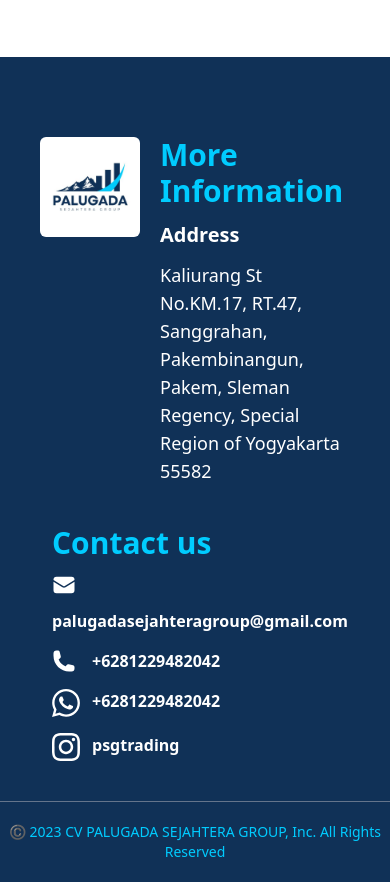
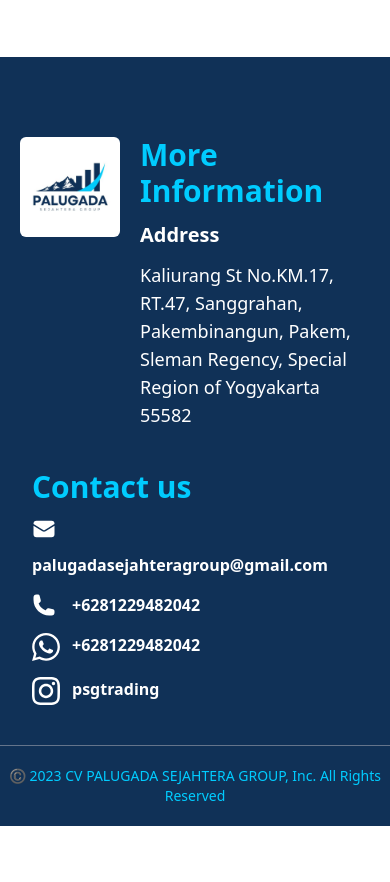
Before and after one commit to adrianuscharlie/palugada_company_profile, a Next.js app: page / in a window 390 px wide. Shown: the part 2360-3242 px from the top of the page. After the commit the page ends 3186 px from the top, so only its background shows below. Built offline with nearby package versions, Linux system fonts and the light colour scheme; no server answers; the database is empty.

Commit message:
fix minor bugs

```diff
--- a/app/page.js
+++ b/app/page.js
@@ -15,7 +15,7 @@ export default function Home() {
         const data = await getProducts();
 
         // Introduce a 10-second (10000 milliseconds) delay
-        await new Promise((resolve) => setTimeout(resolve, 150));
+        await new Promise((resolve) => setTimeout(resolve, 250));
 
         // Update the state with the fetched data
         setProducts(data.slice(0, 6));
--- a/components/Footer.jsx
+++ b/components/Footer.jsx
@@ -6,7 +6,7 @@ const Footer = () => {
   return (
     <footer className="bg-primary pt-20 pb-5">
       <div className="container">
-        <div className="flex flex-wrap px-10">
+        <div className="flex flex-wrap px-5 lg:px-10">
           <div className="flex justify-start items-start gap-5 w-full md:w-1/2">
             <Image
               src={Logo}
```
